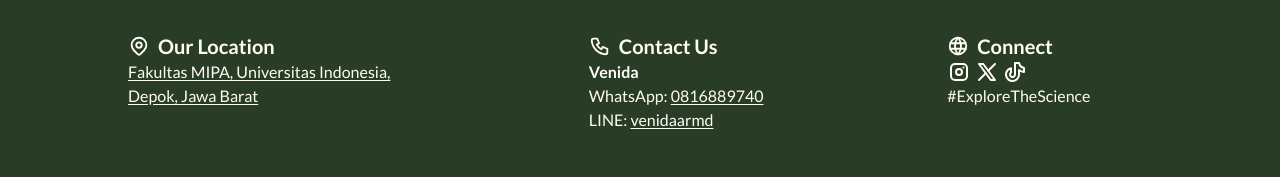
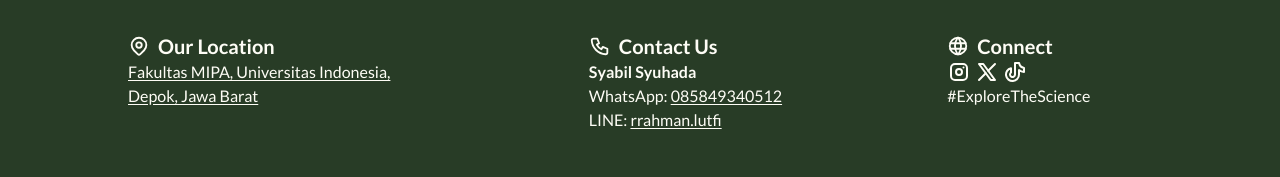
Before and after one commit to githubhiseka/mipaopenhouse-frontend, a React (Vite) app: page / in a window 1280 px wide. Shown: the part 4292-4469 px from the top of the page. Built offline with nearby package versions, Linux system fonts and the light colour scheme; no server answers.

Commit message:
Changed contact (2)

```diff
--- a/src/components/ContactSection.jsx
+++ b/src/components/ContactSection.jsx
@@ -12,17 +12,12 @@ const ContactSection = () => {
 	return (
 		<div
 			id='contact-section'
-			className='relative flex w-full flex-col items-center justify-center bg-[#283C26] font-lato text-[#FEFDF6]'
-		>
+			className='relative flex w-full flex-col items-center justify-center bg-[#283C26] font-lato text-[#FEFDF6]'>
 			<div className='pt-8'>
-				<p className='text-center text-5xl font-extrabold'>
-					GET IN TOUCH
-				</p>
-				<p className='text-center text-xl font-medium tracking-wider'>
-					Journey to the Universe of Science
-				</p>
+				<p className='text-center text-5xl font-extrabold'>GET IN TOUCH</p>
+				<p className='text-center text-xl font-medium tracking-wider'>Journey to the Universe of Science</p>
 			</div>
-			<div className='flex w-full flex-row flex-wrap gap-y-6 py-8 px-8 sm:flex-nowrap md:px-32'>
+			<div className='flex w-full flex-row flex-wrap gap-y-6 px-8 py-8 sm:flex-nowrap md:px-32'>
 				<div className='order-3 w-full sm:order-1 sm:w-[45%]'>
 					<div className='flex flex-row items-center space-x-2'>
 						<IconMapPin size={22} />
@@ -41,23 +36,17 @@ const ContactSection = () => {
 						<IconPhone size={22} />
 						<p className='text-xl font-bold'>Contact Us</p>
 					</div>
-					<p className='font-[550]'>Venida</p>
+					<p className='font-[550]'>Syabil Syuhada</p>
 					<p>
 						WhatsApp:{' '}
-						<a
-							href='https://wa.me/+62816889740'
-							className='underline underline-offset-2'
-						>
-							0816889740
+						<a href='https://wa.me/+62816889740' className='underline underline-offset-2'>
+							085849340512
 						</a>
 					</p>
 					<p>
 						LINE:{' '}
-						<a
-							href='https://line.me/ti/p/g5HoF1Mmtv'
-							className='underline underline-offset-2'
-						>
-							venidaarmd
+						<a href='https://line.me/ti/p/g5HoF1Mmtv' className='underline underline-offset-2'>
+							rrahman.lutfi
 						</a>
 					</p>
 				</div>
@@ -80,9 +69,7 @@ const ContactSection = () => {
 					<p>#ExploreTheScience</p>
 				</div>
 			</div>
-			<p className='my-3 text-xs'>
-				© FMIPACIL 2024 — All rights reserved.
-			</p>
+			<p className='my-3 text-xs'>© FMIPACIL 2024 — All rights reserved.</p>
 		</div>
 	);
 };
```
